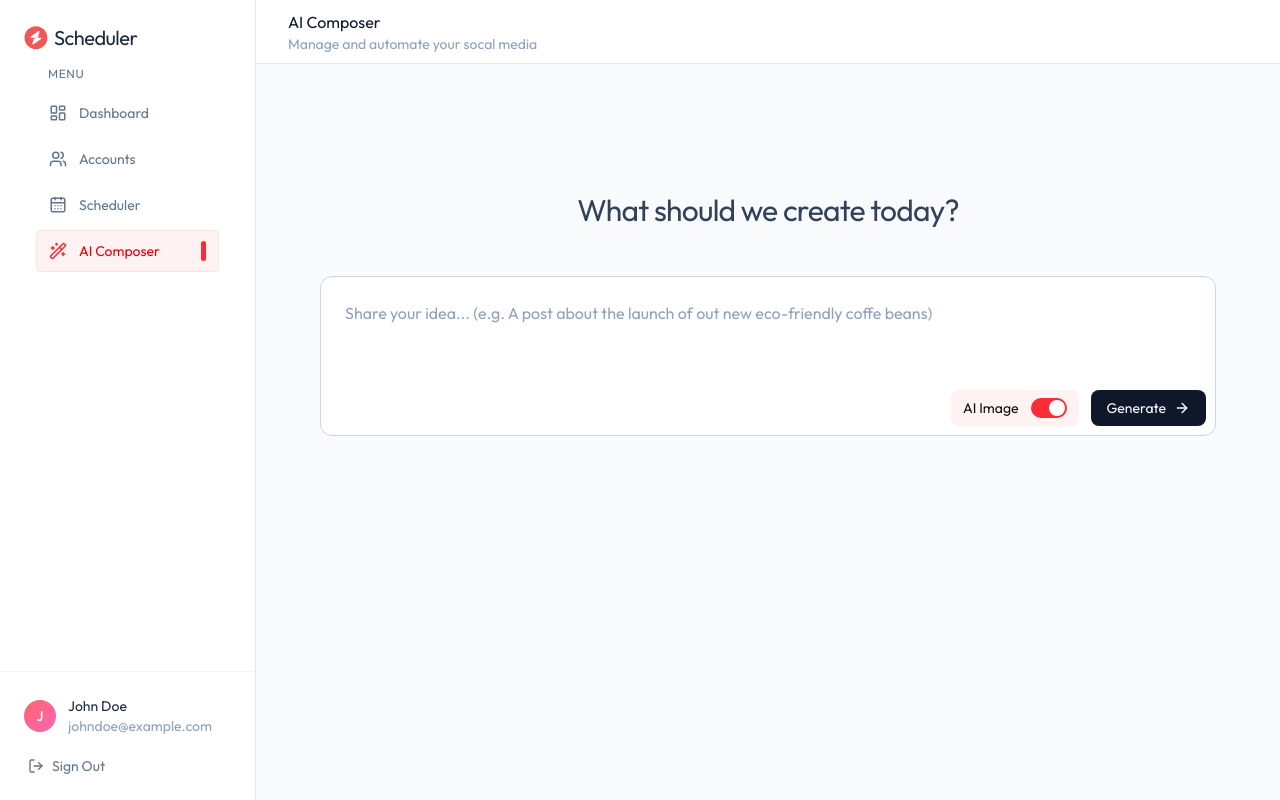
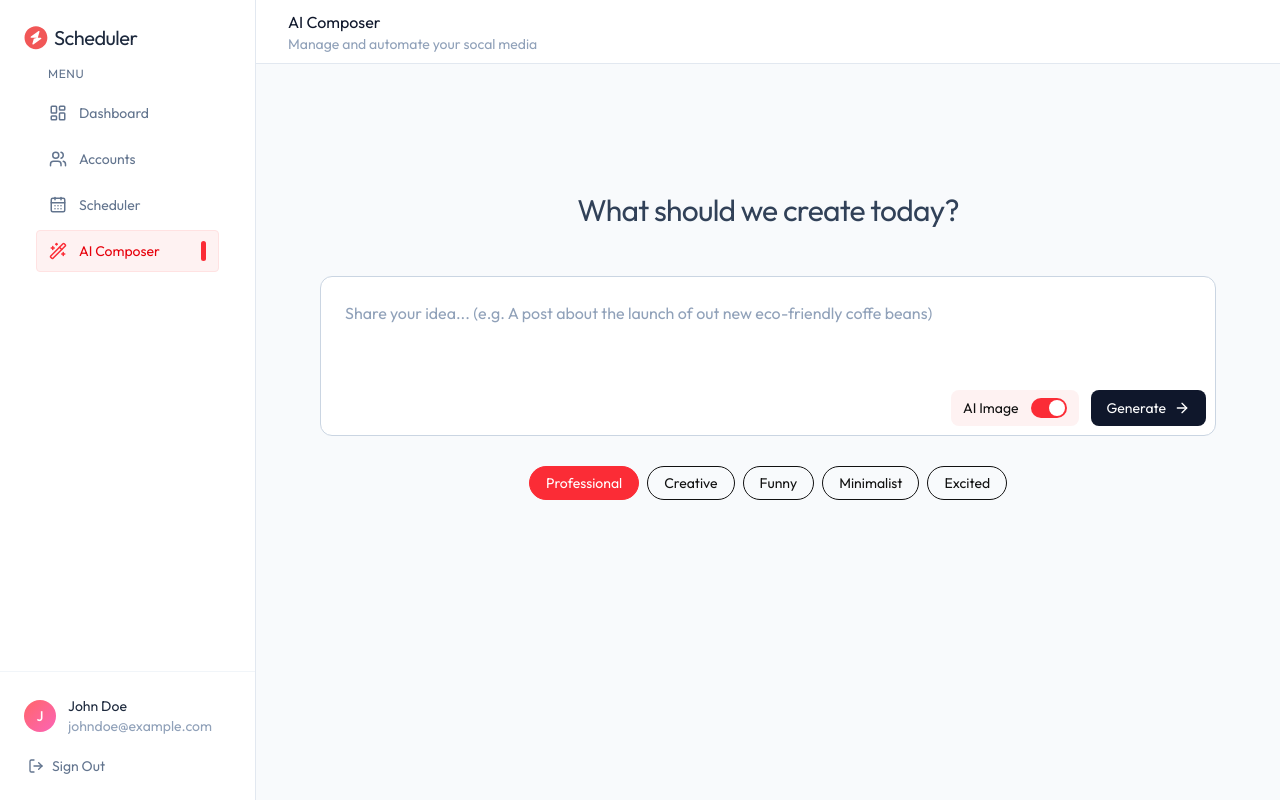
Before and after one commit to toffly/Scheduler, a React (Vite) app: page /ai-composer in a window 1280 px wide. Built offline with nearby package versions, Linux system fonts and the light colour scheme.

Commit message:
Fix tone array typo and add tone selection buttons in AIComposer

```diff
--- a/src/pages/AIComposer.tsx
+++ b/src/pages/AIComposer.tsx
@@ -31,7 +31,7 @@ const AIComposer = () => {
     }, 2000);
   };
 
-  const tones = ["rofessional", "Creative", "Funny", "Minimalist", "Excited"];
+  const tones = ["Professional", "Creative", "Funny", "Minimalist", "Excited"];
 
   return (
     <div className="max-w-4xl mx-auto space-y-12 pb-20 fade-in duration-700">
@@ -81,6 +81,12 @@ const AIComposer = () => {
             </button>
           </div>
         </div>
+
+        <div className="flex flex-wrap justify-center gap-2">
+          {tones.map((t)=> (
+            <button key={t} onClick={()=> setTone(t)} className={`px-4 py-1.5 rounded-full text-sm transition-all border ${tone === t ? "bg-red-500 border-red-500 text-white" : ""}`}>{t}</button>
+          ))}
+        </div>
       </div>
 
       {/* AI Generated Posts */}
```
